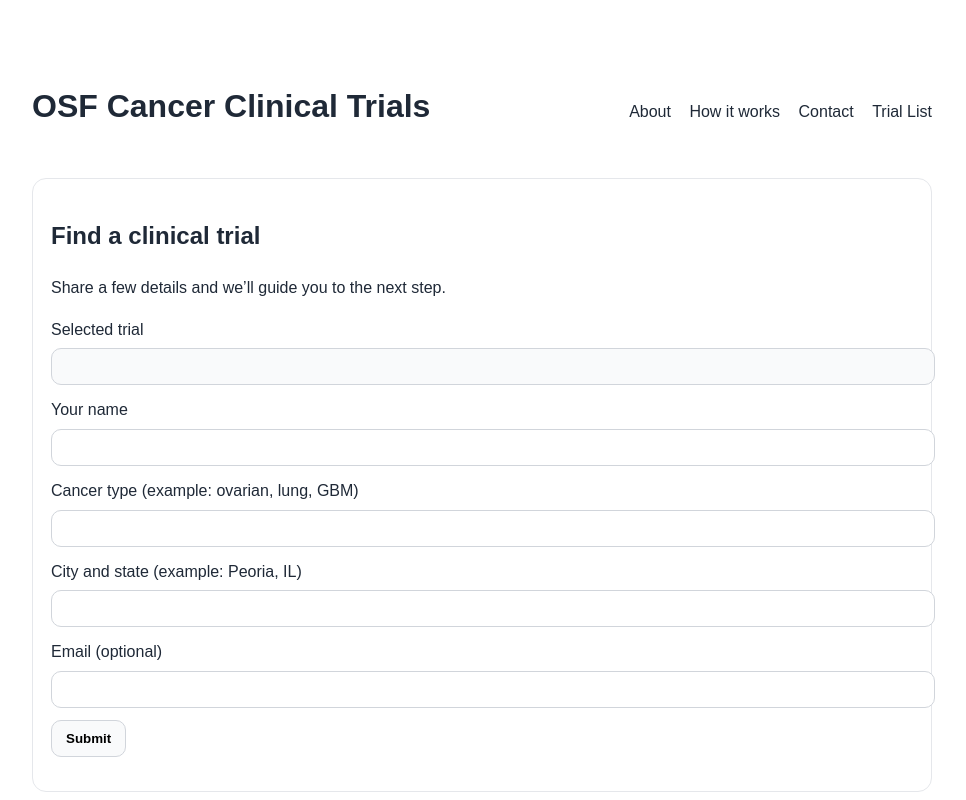
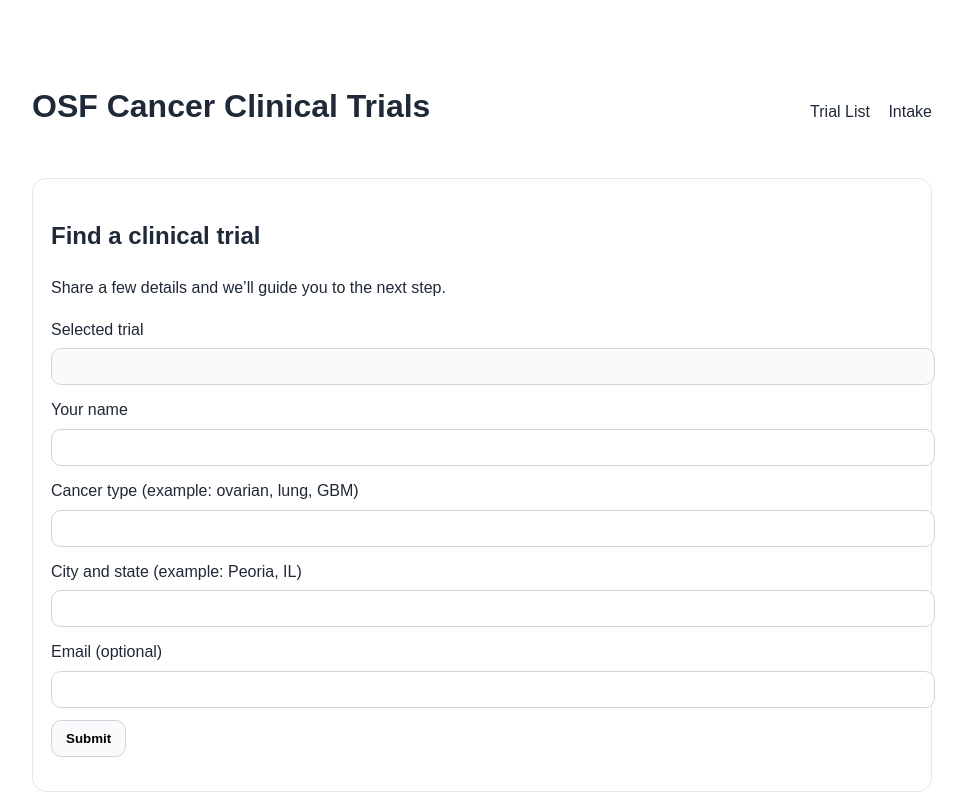
Before and after one commit to praneeth-chebrolu/my-vercel-site, a plain HTML site: page intake.html in a window 1280 px wide. Shown: the top 800 px of the page, without its empty margins (158-1124 px from the left). Drawn offline with Linux system fonts and the light colour scheme.

Commit message:
Update intake.html

```diff
--- a/intake.html
+++ b/intake.html
@@ -56,12 +56,11 @@
 <body>
  <header>
   <h1>OSF Cancer Clinical Trials</h1>
-  <nav>
-    <a href="#about">About</a>
-    <a href="#how">How it works</a>
-    <a href="#contact">Contact</a>
-    <a href="trials.html">Trial List</a>
-  </nav>
+ <nav>
+  <a href="index.html">Trial List</a>
+  <a href="intake.html">Intake</a>
+</nav>
+
 </header>
 
 <section id="about" class="card">
```
